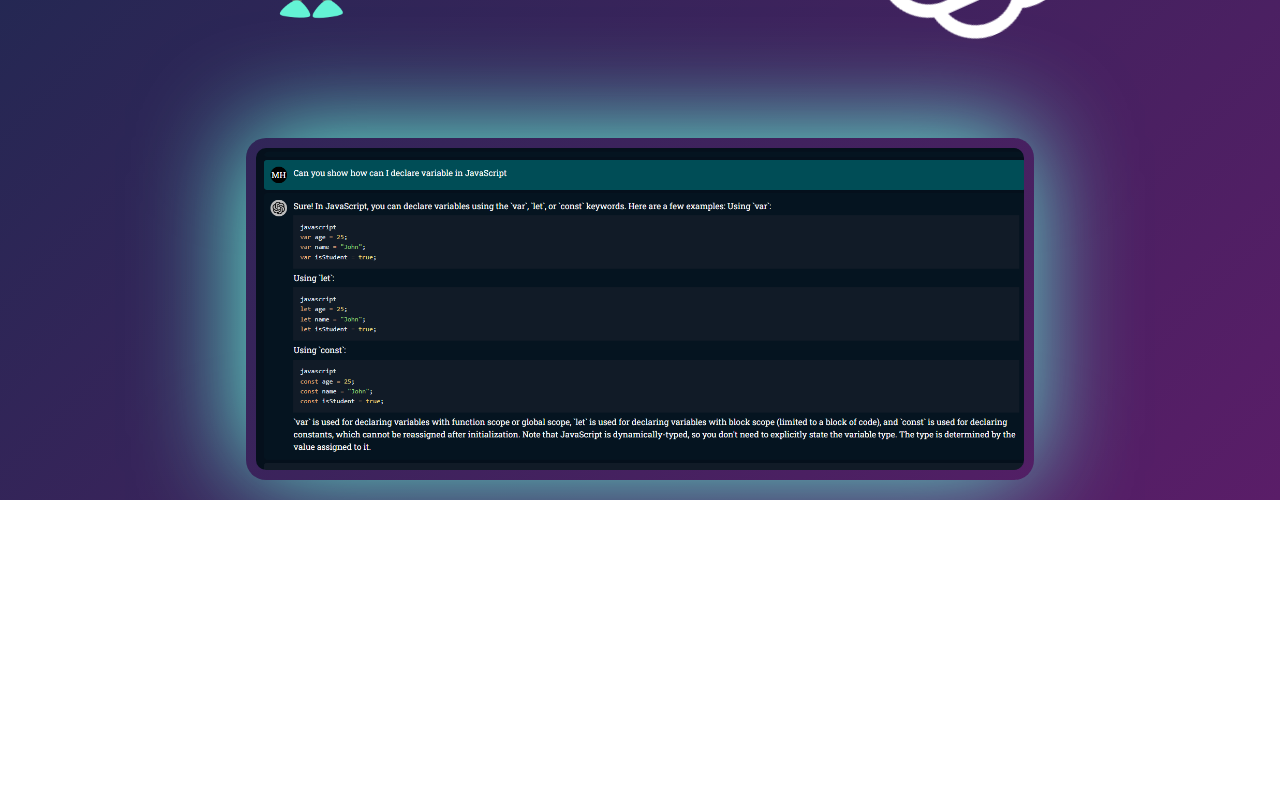
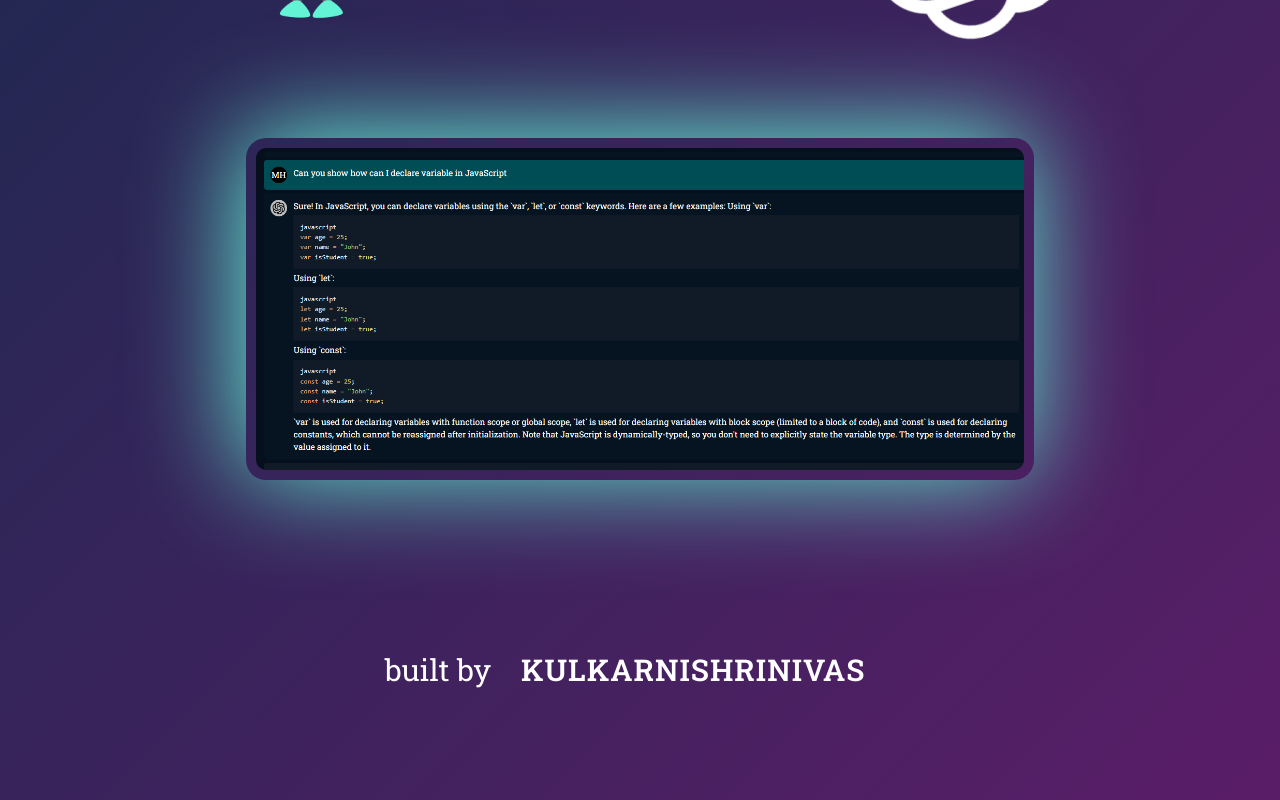
Before and after one commit to KulkarniShrinivas/NexGen_ChatBot, a React (Vite) app in the folder frontend/: page / in a window 1280 px wide. Shown: the part 412-1212 px from the top of the page. Before the commit the page ends 912 px from the top, so only its background shows below. Built offline with nearby package versions, Linux system fonts and the light colour scheme; no server answers.

Commit message:
updated Footer page

```diff
--- a/frontend/src/components/footer/Footer.tsx
+++ b/frontend/src/components/footer/Footer.tsx
@@ -1,11 +1,33 @@
 import React from 'react'
+import {Link } from "react-router-dom";
 
 const Footer = () => {
   return (
-    <div>
+    <footer>
+      <div
+        style={{
+          width: "100",
+          padding: 20,
+          minHeight: "20vh",
+          maxHeight: "30vh",
+          marginTop: 100,
+        }}>
+          <p style={{
+            fontSize: "30px", textAlign: "center"
+          }}>
+            built by
+             <span>
+              <Link
+                style={{ color: "white"}}
+                className="nav-link"
+                 to={'https://github.com/KulkarniShrinivas'}
+                 >KulkarniShrinivas</Link>
+              </span>
+          </p>
 
-    </div>
-  )
-}
+      </div>
+    </footer>
+  );
+};
 
 export default Footer
--- a/frontend/src/index.css
+++ b/frontend/src/index.css
@@ -15,6 +15,7 @@ body {
 }
 
 .nav-link{
+
   font-weight: 600;
   text-transform: uppercase;
   margin-right: 10px;
```
